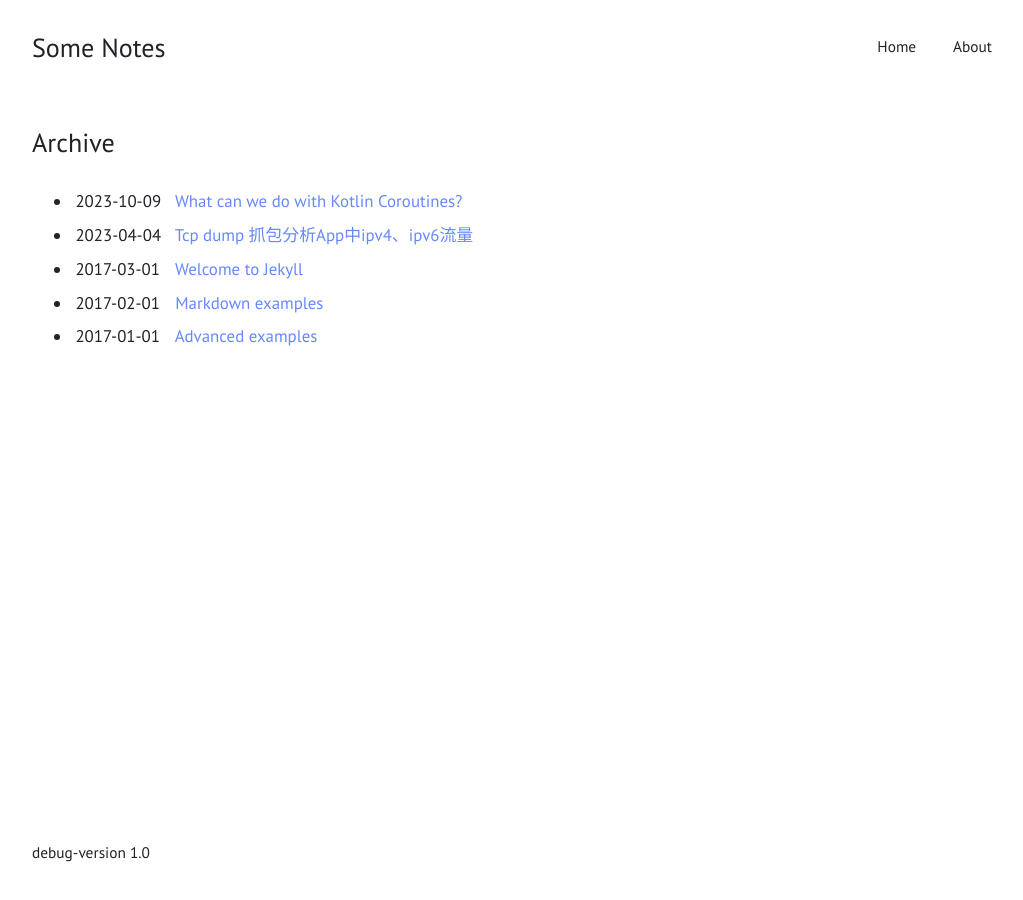
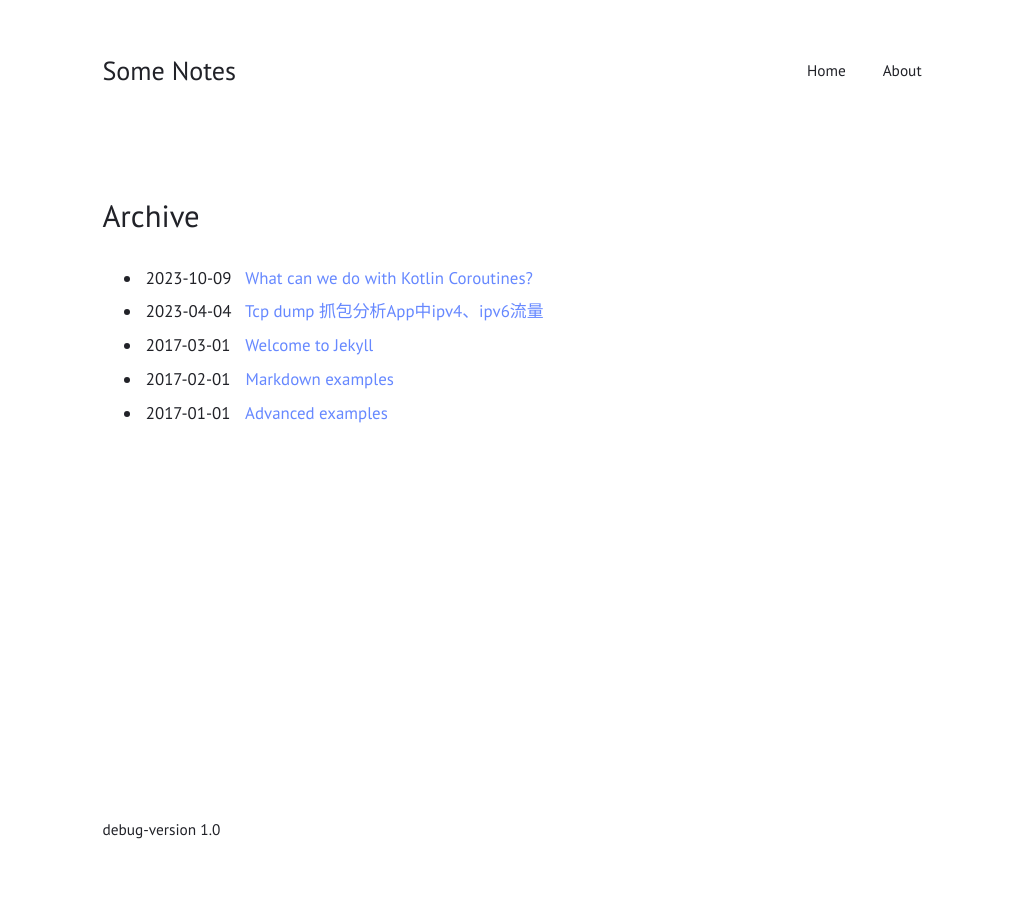
Before and after one commit to Maxyjy/Maxyjy.github.io, a Jekyll site: the page built from archive.html, in a window 1280 px wide. Shown: the whole page, without its empty margins (128-1151 px from the left). Built offline with Jekyll 4.4.1, drawn with Linux system fonts in a browser that asks for light colours.

Commit message:
change web style

```diff
--- a/_sass/layout.sass
+++ b/_sass/layout.sass
@@ -18,7 +18,7 @@ article header
   margin-bottom: 1.5em
 
 article header h1
-  font-size: 1.7em
+  font-size: 2em
   margin: 0 0 .1em
 
 nav
--- a/assets/css/frame.sass
+++ b/assets/css/frame.sass
@@ -5,7 +5,7 @@
 
 html
   background: #fff
-  padding: 0 calc(40% - 22em)
+  padding: 0 calc(30% - 22em)
 
 body
 
@@ -15,7 +15,7 @@ body > header, body > footer
 
 @media (min-width: 32em)
   body > header, body > article, body > footer
-    padding: 1.75em calc(0% - 6em)
+    margin: 1.75em calc(22% - 6em)
 
 @media (prefers-color-scheme: dark)
   html
```
